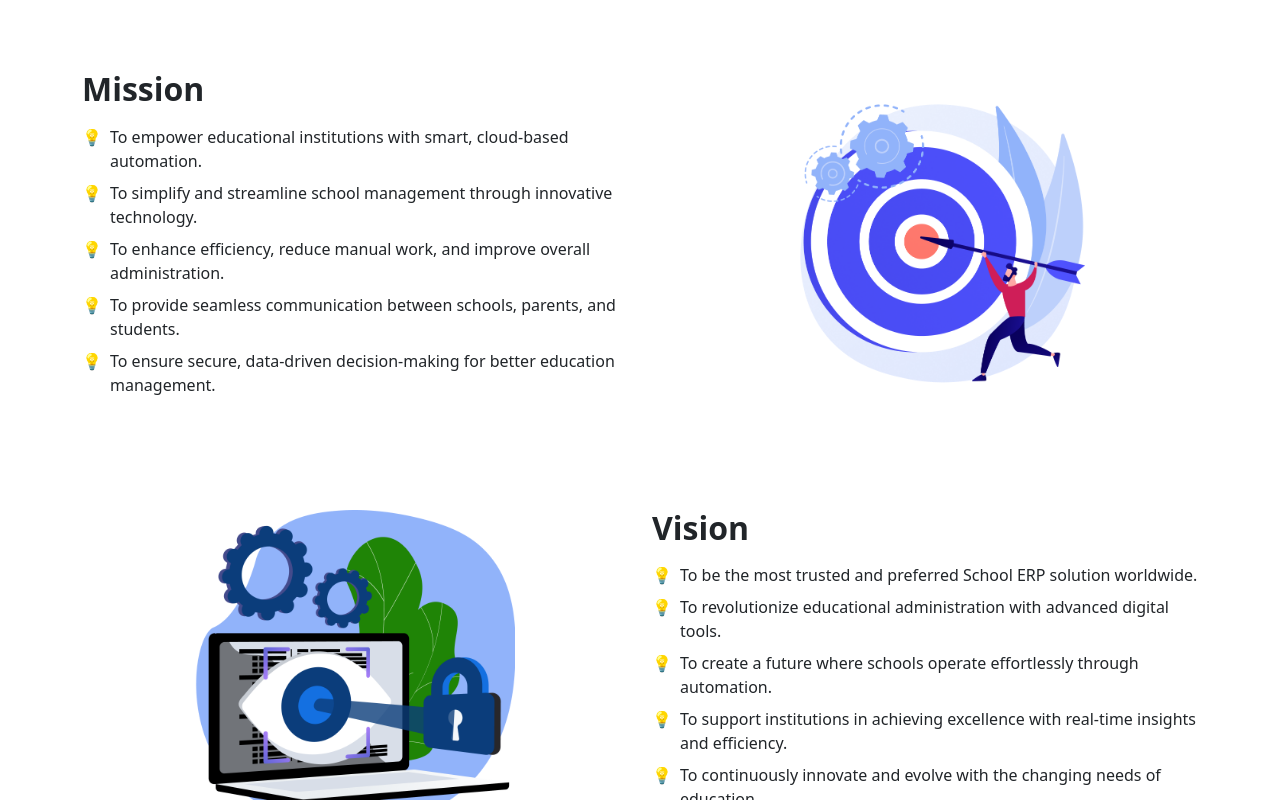
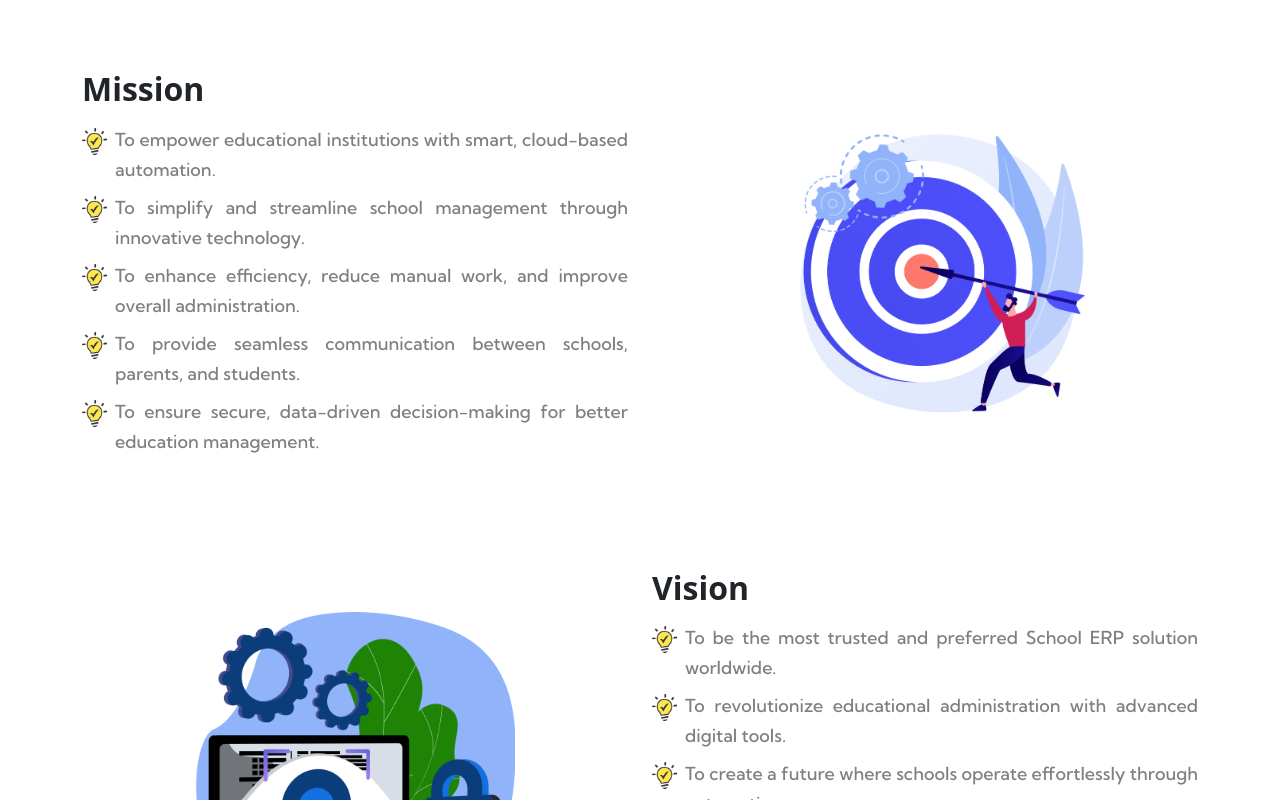
Before and after one commit to Paramudev/xpomedia-statics, a React (Vite) app: page /AboutUs in a window 1280 px wide. Shown: the part 1080-1880 px from the top of the page. Built offline with nearby package versions, Linux system fonts and the light colour scheme; a web font is replaced by a local one.

Commit message:
about css and icon cheaged
about css and icon cheaged

```diff
--- a/src/assets/stylecss/about.css
+++ b/src/assets/stylecss/about.css
@@ -34,6 +34,26 @@
     color: rgba(0, 0, 0, 0.5);
 
 }
+.Mission li{
+    font-family: Kumbh Sans;
+font-weight: 500;
+font-size: 18px;
+line-height: 30px;
+letter-spacing: 0%;
+text-align: justify;
+color: #00000080;
+
+}
+.Vision li{
+    font-family: Kumbh Sans;
+font-weight: 500;
+font-size: 18px;
+line-height: 30px;
+letter-spacing: 0%;
+text-align: justify;
+color: #00000080;
+
+}
 
 .Xpo_Media strong {
     font-family: Kumbh Sans;
--- a/src/pages/AboutUs.jsx
+++ b/src/pages/AboutUs.jsx
@@ -3,6 +3,7 @@ import { Container, Row, Col } from "react-bootstrap";
 import img1 from "../assets/imgs/Aboutimg/1.png"
 import img2 from "../assets/imgs/Aboutimg/Group.png"
 import img3 from "../assets/imgs/Aboutimg/3.png"
+import light from "../assets/imgs/Aboutimg/light.png"
 
 
 const AboutUs = () => {
@@ -70,25 +71,25 @@ const AboutUs = () => {
 
 
 
-      <Container className="py-5">
+      <Container className="py-5 Mission ">
         <Row className="align-items-center">
           <Col md={6}>
             <h2 className="fw-bold">Mission</h2>
             <ul className="list-unstyled mt-3">
               <li className="d-flex align-items-start mb-2">
-                <span className="me-2">💡</span> To empower educational institutions with smart, cloud-based automation.
+                <span className="me-2"><img src={light} alt="" style={{width:"25px"}} /></span> To empower educational institutions with smart, cloud-based automation.
               </li>
               <li className="d-flex align-items-start mb-2">
-                <span className="me-2">💡</span> To simplify and streamline school management through innovative technology.
+                <span className="me-2"><img src={light} alt="" style={{width:"25px"}} /></span> To simplify and streamline school management through innovative technology.
               </li>
               <li className="d-flex align-items-start mb-2">
-                <span className="me-2">💡</span> To enhance efficiency, reduce manual work, and improve overall administration.
+                <span className="me-2"><img src={light} alt="" style={{width:"25px"}} /></span> To enhance efficiency, reduce manual work, and improve overall administration.
               </li>
               <li className="d-flex align-items-start mb-2">
-                <span className="me-2">💡</span> To provide seamless communication between schools, parents, and students.
+                <span className="me-2"><img src={light} alt="" style={{width:"25px"}} /></span> To provide seamless communication between schools, parents, and students.
               </li>
               <li className="d-flex align-items-start mb-2">
-                <span className="me-2">💡</span> To ensure secure, data-driven decision-making for better education management.
+                <span className="me-2"><img src={light} alt="" style={{width:"25px"}} /></span> To ensure secure, data-driven decision-making for better education management.
               </li>
             </ul>
           </Col>
@@ -106,7 +107,7 @@ const AboutUs = () => {
       {/* Vision */}
 
 
-      <Container className="py-5">
+      <Container className="py-5 Vision ">
         <Row className="align-items-center">
           <Col md={6} className="text-center">
             <img
@@ -120,19 +121,19 @@ const AboutUs = () => {
             <h2 className="fw-bold">Vision</h2>
             <ul className="list-unstyled mt-3">
               <li className="d-flex align-items-start mb-2">
-                <span className="me-2">💡</span> To be the most trusted and preferred School ERP solution worldwide.
+                <span className="me-2"><img src={light} alt="" style={{width:"25px"}} /></span> To be the most trusted and preferred School ERP solution worldwide.
               </li>
               <li className="d-flex align-items-start mb-2">
-                <span className="me-2">💡</span> To revolutionize educational administration with advanced digital tools.
+                <span className="me-2"><img src={light} alt="" style={{width:"25px"}} /></span> To revolutionize educational administration with advanced digital tools.
               </li>
               <li className="d-flex align-items-start mb-2">
-                <span className="me-2">💡</span>To create a future where schools operate effortlessly through automation.
+                <span className="me-2"><img src={light} alt="" style={{width:"25px"}} /></span>To create a future where schools operate effortlessly through automation.
               </li>
               <li className="d-flex align-items-start mb-2">
-                <span className="me-2">💡</span>To support institutions in achieving excellence with real-time insights and efficiency.
+                <span className="me-2"><img src={light} alt="" style={{width:"25px"}} /></span>To support institutions in achieving excellence with real-time insights and efficiency.
               </li>
               <li className="d-flex align-items-start mb-2">
-                <span className="me-2">💡</span>  To continuously innovate and evolve with the changing needs of education.
+                <span className="me-2"><img src={light} alt="" style={{width:"25px"}} /></span>  To continuously innovate and evolve with the changing needs of education.
               </li>
             </ul>
           </Col>
```
Also changed, not shown: src/assets/imgs/Aboutimg/light.png (added).
